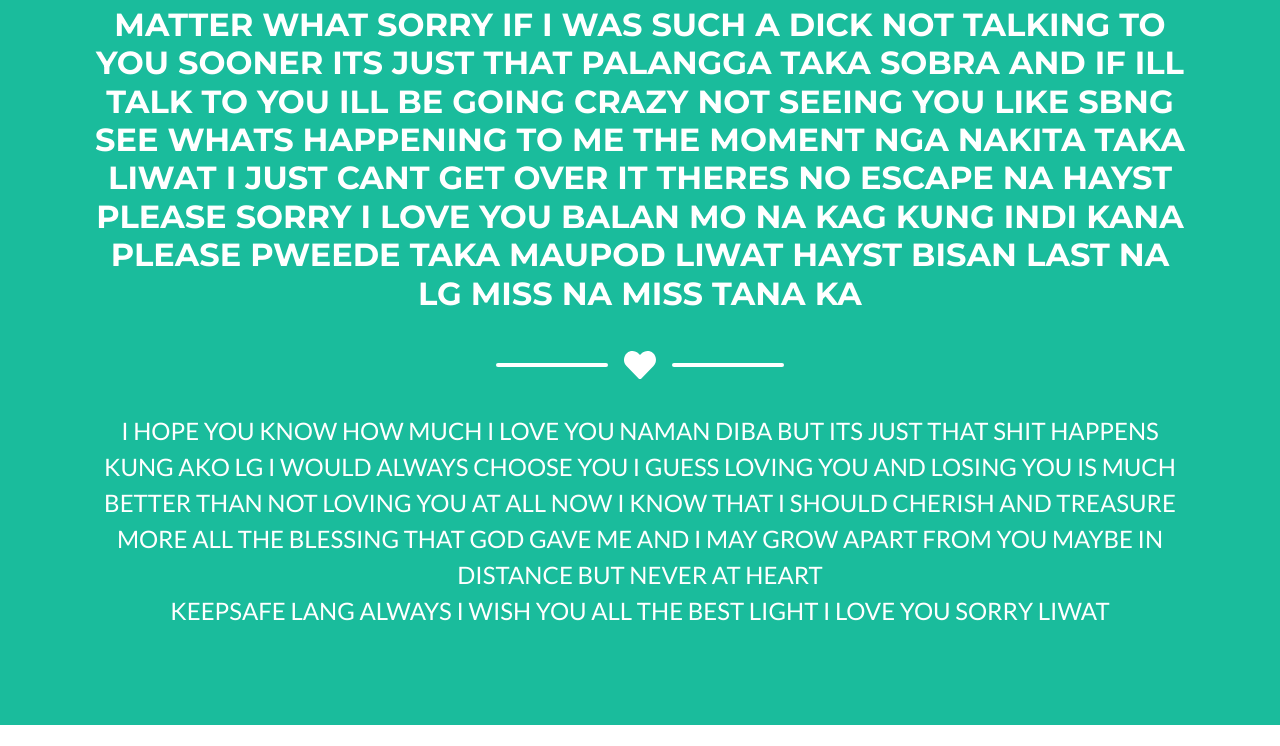
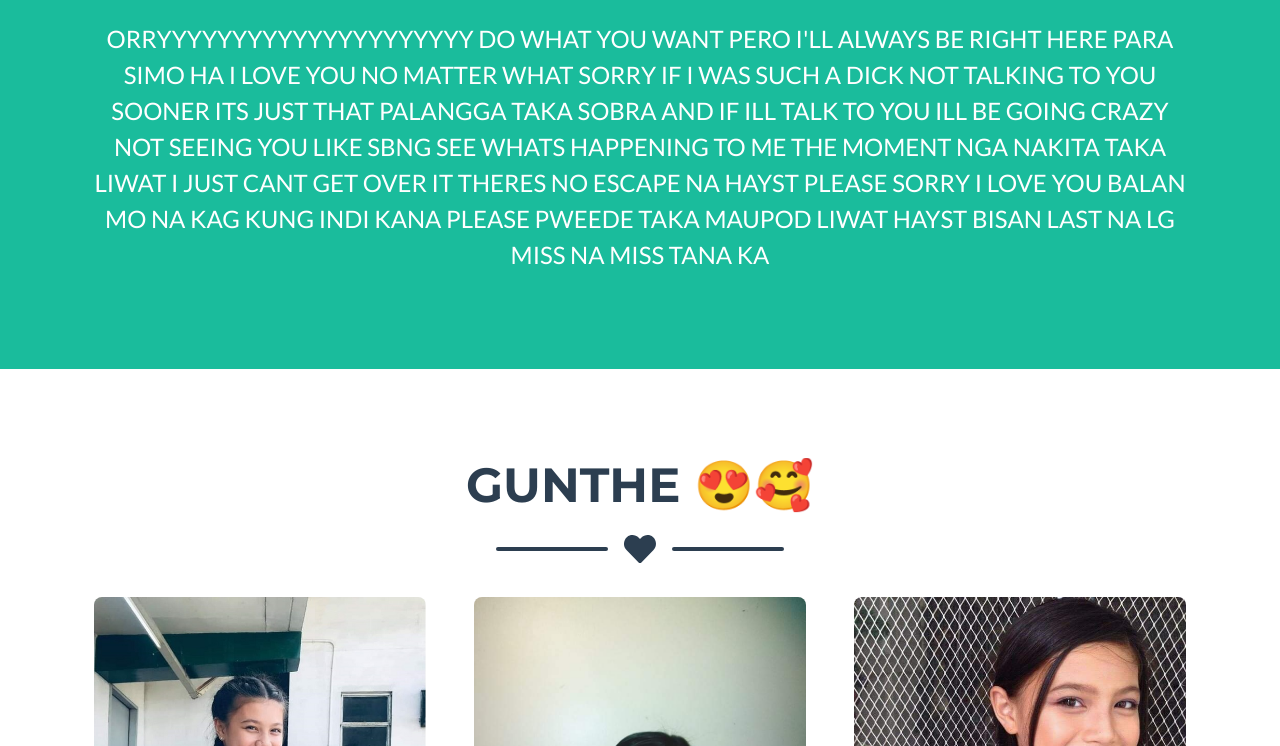
Before and after one commit to shainaaaaa/elayjuh14, a plain HTML site: page index.html in a window 1280 px wide. Shown: the part 695-1441 px from the top of the page. Drawn offline with nearby package versions, Linux system fonts and the light colour scheme.

Commit message:
Update index.html

```diff
--- a/index.html
+++ b/index.html
@@ -40,7 +40,6 @@
                 <img class="masthead-avatar mb-5" src="assets/img/avataaars.jpg" alt="" />
                 <!-- Masthead Heading-->
                 <h1 class="masthead-heading text-uppercase mb-0"> Uyyy 😞</h1>
-                <h2>SORRYYYYYYYYYYYYYYYYYYYYY DO WHAT YOU WANT PERO I'LL ALWAYS BE RIGHT HERE PARA SIMO HA I LOVE YOU NO MATTER WHAT SORRY IF I WAS SUCH A DICK NOT TALKING TO YOU SOONER ITS JUST THAT PALANGGA TAKA SOBRA AND IF ILL TALK TO YOU ILL BE GOING CRAZY NOT SEEING YOU LIKE SBNG SEE WHATS HAPPENING TO ME THE MOMENT NGA NAKITA TAKA LIWAT I JUST CANT GET OVER IT THERES NO ESCAPE NA HAYST PLEASE SORRY I LOVE YOU BALAN MO NA KAG KUNG INDI KANA PLEASE PWEEDE TAKA MAUPOD LIWAT HAYST BISAN LAST NA LG MISS NA MISS TANA KA </H2>
                 <!-- Icon Divider-->
                 <div class="divider-custom divider-light">
                     <div class="divider-custom-line"></div>
@@ -48,7 +47,7 @@
                     <div class="divider-custom-line"></div>
                 </div>
                 <!-- Masthead Subheading-->
-                <p class="masthead-subheading font-weight-light mb-0"> I HOPE YOU KNOW HOW MUCH I LOVE YOU NAMAN DIBA BUT ITS JUST THAT SHIT HAPPENS KUNG AKO LG I WOULD ALWAYS CHOOSE YOU I GUESS LOVING YOU AND LOSING YOU IS MUCH BETTER THAN NOT LOVING YOU AT ALL NOW I KNOW THAT I SHOULD CHERISH AND TREASURE MORE ALL THE BLESSING THAT GOD GAVE ME AND I MAY GROW APART FROM YOU MAYBE IN DISTANCE BUT NEVER AT HEART <br> KEEPSAFE LANG ALWAYS I WISH YOU ALL THE BEST LIGHT I LOVE YOU SORRY LIWAT </p>
+                <p class="masthead-subheading font-weight-light mb-0">ORRYYYYYYYYYYYYYYYYYYYYY DO WHAT YOU WANT PERO I'LL ALWAYS BE RIGHT HERE PARA SIMO HA I LOVE YOU NO MATTER WHAT SORRY IF I WAS SUCH A DICK NOT TALKING TO YOU SOONER ITS JUST THAT PALANGGA TAKA SOBRA AND IF ILL TALK TO YOU ILL BE GOING CRAZY NOT SEEING YOU LIKE SBNG SEE WHATS HAPPENING TO ME THE MOMENT NGA NAKITA TAKA LIWAT I JUST CANT GET OVER IT THERES NO ESCAPE NA HAYST PLEASE SORRY I LOVE YOU BALAN MO NA KAG KUNG INDI KANA PLEASE PWEEDE TAKA MAUPOD LIWAT HAYST BISAN LAST NA LG MISS NA MISS TANA KA</p>
             </div>
         </header>
         <!-- Portfolio Section-->
```
